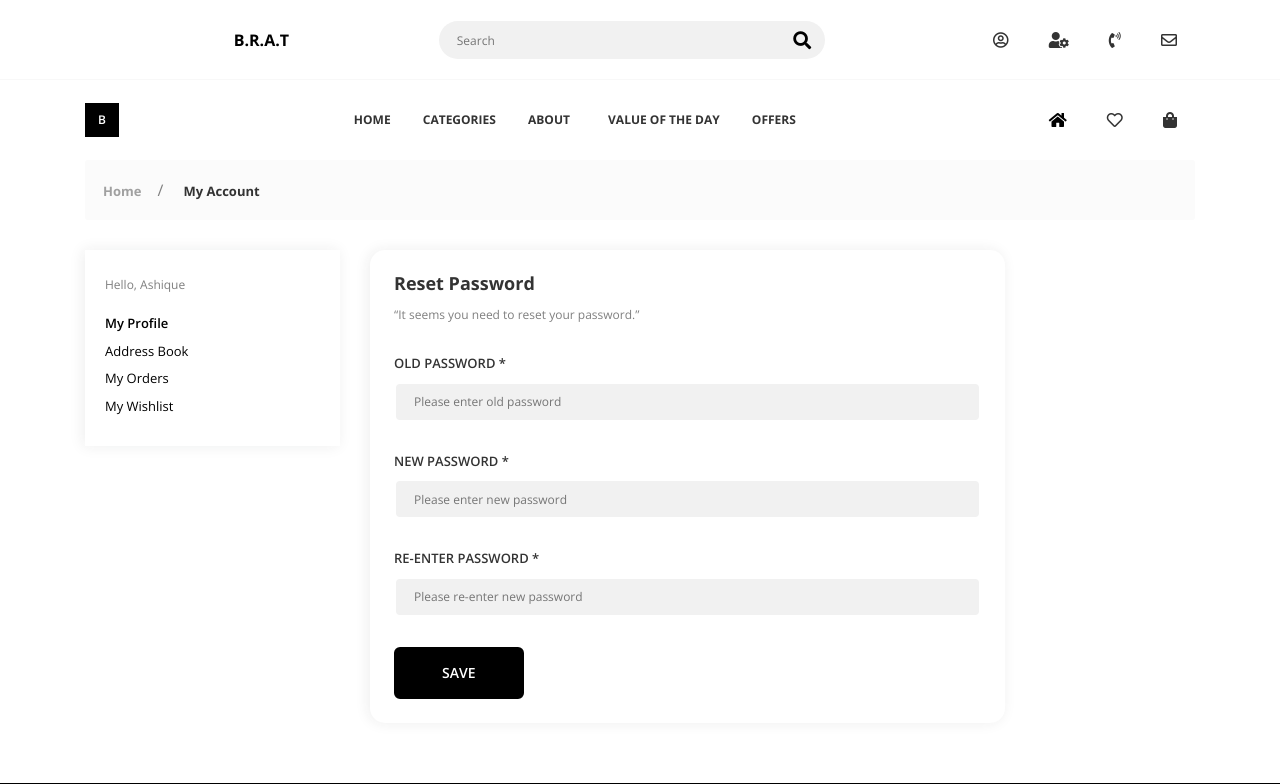
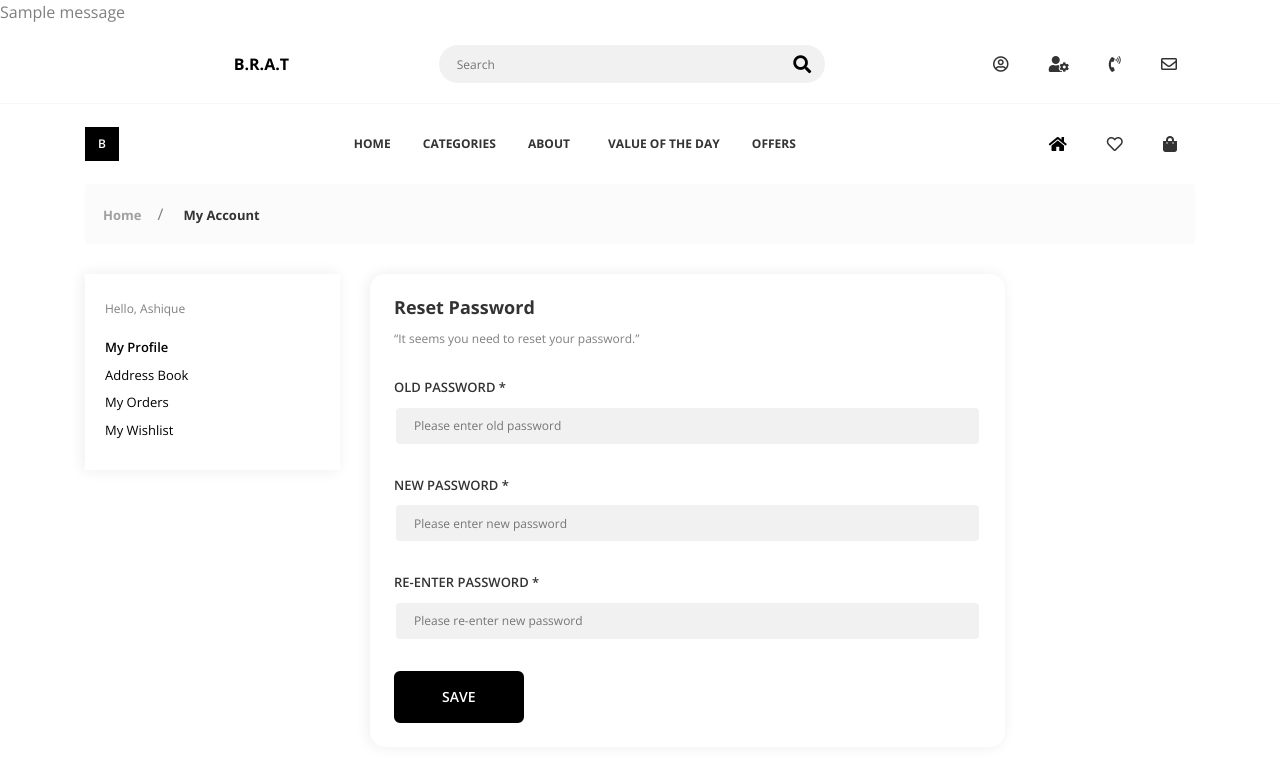
Before and after one commit to ashique1213/Brat-MensClothings, a Django app: page /user/resetpassword/1 in a window 1280 px wide. Shown: the top 784 px of the page. Run offline with Django 5.2, Linux system fonts and the light colour scheme; tables that the repository leaves empty hold one stand-in row (values such as "Sample post"); one stand-in notice (Sample message) is shown; some libraries are stand-ins or nearby versions.

Commit message:
reset password

```diff
--- a/bratmensclothing/templates/user/base.html
+++ b/bratmensclothing/templates/user/base.html
@@ -116,6 +116,32 @@
         />
       </div>
     </div>
+
+
+          {% if messages %}
+                    <div aria-live="polite" aria-atomic="true" style="position: relative;">
+                        <div id="toast-container" class="toast-container position-fixed end-0 translate-middle-y p-3" style="top: 150px;">
+                            {% for message in messages %}
+                                {% if message.tags == 'success' %}
+                                    <div class="toast show bg-success text-white" role="alert" aria-live="assertive" aria-atomic="true">
+                                {% elif message.tags == 'error' %}
+                                    <div class="toast show bg-danger text-white" role="alert" aria-live="assertive" aria-atomic="true">
+                                {% elif message.tags == 'info' %}
+                                    <div class="toast show bg-info text-white" role="alert" aria-live="assertive" aria-atomic="true">
+                                {% elif message.tags == 'warning' %}
+                                    <div class="toast show bg-warning text-dark" role="alert" aria-live="assertive" aria-atomic="true">
+                                {% else %}
+                                    <div class="toast show bg-secondary text-white" role="alert" aria-live="assertive" aria-atomic="true">
+                                {% endif %}
+                                        <div class="toast-body">
+                                            {{ message }}
+                                        </div>
+                                    </div>
+                            {% endfor %}
+                        </div>
+                    </div>
+                    {% endif %}
+
 
 
     <!--====== Main App ======-->
@@ -628,6 +654,15 @@
 
     <script>
 
+          document.addEventListener("DOMContentLoaded", function() {
+            const toasts = document.querySelectorAll('.toast');
+            toasts.forEach(toast => {
+                setTimeout(() => {
+                    toast.classList.remove('show');
+                }, 3000); // Change this to adjust how long the toast is displayed
+            });
+        });
+
         $(document).ready(function() {
             // Show the preloader when the login button is clicked
             $('#loginButton').click(function() {
--- a/bratmensclothing/templates/user/edit_address.html
+++ b/bratmensclothing/templates/user/edit_address.html
@@ -60,10 +60,10 @@
 
                                         <li>
 
-                                            <a  href="{% url 'userss:accountdetails' user.userid %}">My Profile</a></li>
+                                            <a  href="{% url 'userss:accountdetails' address.user.userid %}">My Profile</a></li>
                                         <li>
 
-                                            <a class="dash-active" href="{% url 'userss:addressdetails' user.userid %}">Address Book</a></li>
+                                            <a class="dash-active" href="{% url 'userss:addressdetails' address.user.userid %}">Address Book</a></li>
                                         <li>
 
                                             <a href="">My Orders</a></li>
--- a/bratmensclothing/templates/user/reset_password.html
+++ b/bratmensclothing/templates/user/reset_password.html
@@ -86,16 +86,16 @@
 
                                     <div class="row">
                                         <div class="col-lg-12">
-                                            <form class="dash-edit-p" method="post" action="">
+                                            <form class="dash-edit-p" method="post" action="{% url 'userss:resetpassword' user.userid %}">
                                                 {% csrf_token %}
                                                 <div class="gl-inline">
                                                     <div class="u-s-m-b-30">
 
                                                         <label class="gl-label" >OLD PASSWORD *</label>
 
-                                                        <input class="input-text input-text--primary-style" name="oldpassword" required  type="password" id="reg-fname" placeholder="Please enter old password">
-                                                        {% if errors.username_error %}
-                                                        <p class="error">{{ errors.username_error }}</p> <!-- Display username error in red -->
+                                                        <input class="input-text input-text--primary-style" name="oldpassword" required  type="" id="reg-fname" placeholder="Please enter old password">
+                                                        {% if errors.old_password_error %}
+                                                        <p class="error">{{ errors.old_password_error }}</p> <!-- Display username error in red -->
                                                         {% endif %}
                                                     </div>
                                                 </div>
@@ -104,9 +104,9 @@
 
                                                         <label class="gl-label" >NEW PASSWORD *</label>
 
-                                                        <input class="input-text input-text--primary-style" name="oldpassword" required  type="password" id="reg-fname" placeholder="Please enter new password">
-                                                        {% if errors.username_error %}
-                                                        <p class="error">{{ errors.username_error }}</p> <!-- Display username error in red -->
+                                                        <input class="input-text input-text--primary-style" name="newpassword1" required  type="" id="reg-fname" placeholder="Please enter new password">
+                                                        {% if errors.password_error %}
+                                                        <p class="error">{{ errors.password_error }}</p> <!-- Display username error in red -->
                                                         {% endif %}
                                                     </div>
                                                 </div>
@@ -115,9 +115,9 @@
 
                                                         <label class="gl-label" >RE-ENTER PASSWORD *</label>
 
-                                                        <input class="input-text input-text--primary-style" name="oldpassword" required  type="password" id="reg-fname" placeholder="Please re-enter new password">
-                                                        {% if errors.username_error %}
-                                                        <p class="error">{{ errors.username_error }}</p> <!-- Display username error in red -->
+                                                        <input class="input-text input-text--primary-style" name="newpassword2" required  type="" id="reg-fname" placeholder="Please re-enter new password">
+                                                        {% if errors.confirm_password_error %}
+                                                        <p class="error">{{ errors.confirm_password_error }}</p> <!-- Display username error in red -->
                                                         {% endif %}
                                                     </div>
                                                 </div>
--- a/bratmensclothing/users/models.py
+++ b/bratmensclothing/users/models.py
@@ -7,7 +7,7 @@ class Address(models.Model):
     address = models.CharField(max_length=255)
     street = models.CharField(max_length=100)
     landmark = models.CharField(max_length=100)
-    city = models.CharField(max_length=20)
+    city = models.CharField(max_length=100)
     pincode = models.IntegerField()
     district = models.CharField(max_length=100)
     state = models.CharField(max_length=100)
--- a/bratmensclothing/users/views.py
+++ b/bratmensclothing/users/views.py
@@ -10,7 +10,7 @@ from django.db.models import Q
 from django.core.validators import validate_email
 from django.core.exceptions import ValidationError
 from django.core.validators import RegexValidator
-
+from django.contrib.auth.hashers import check_password
 import re
 
 
@@ -81,7 +81,7 @@ def product_details(request, product_id):
 def account_details(request,userid):
     user = get_object_or_404(Users, userid=userid)
 
-    return render(request, 'user/accountdetails.html', {'user': user})
+    return render(request, 'user/accountdetails.html', {'user':user})
 
 @never_cache
 def edit_account_details(request, userid):
@@ -144,15 +144,30 @@ def reset_password(request, userid):
     user = get_object_or_404(Users, userid=userid)
 
     if request.method == 'POST':
-        new_password = request.POST.get('new_password').strip()
-        confirm_password = request.POST.get('confirm_password').strip()
+        old_password = request.POST.get('oldpassword').strip()
+        new_password = request.POST.get('newpassword1').strip()
+        confirm_password = request.POST.get('newpassword2').strip()
 
         errors = {}
 
+        if not old_password:
+            errors['old_password_error'] = 'Old password is required.'
+        elif not check_password(old_password, user.password):
+            errors['old_password_error'] = 'Old password does not match.'
+
         if not new_password:
-            errors['password_error'] = 'Password is required.'
-        elif len(new_password) < 8:  # Example validation rule
-            errors['password_error'] = 'Password must be at least 8 characters long.'
+            errors['password_error'] = 'New password is required.'
+        else:
+            if len(new_password) < 6:
+                errors['password_error'] = 'Password must be at least 6 characters long.'
+            if not re.search(r'[A-Z]', new_password):
+                errors['password_error'] = 'Password must include at least one uppercase letter.'
+            if not re.search(r'[a-z]', new_password):
+                errors['password_error'] = 'Password must include at least one lowercase letter.'
+            if not re.search(r'[0-9]', new_password):
+                errors['password_error'] = 'Password must include at least one digit.'
+            if not re.search(r'[!@#$%^&*(),.?":{}|<>]', new_password):
+                errors['password_error'] = 'Password must include at least one special character.'
 
         if new_password != confirm_password:
             errors['confirm_password_error'] = 'Passwords do not match.'
@@ -160,21 +175,19 @@ def reset_password(request, userid):
         if errors:
             return render(request, 'user/reset_password.html', {'errors': errors, 'user': user})
 
-        # Set the new password
         user.set_password(new_password)
         user.save()
         messages.success(request, 'Your password has been reset successfully.')
-        return redirect('login')  # Redirect to the login page or wherever necessary
+        return redirect('userss:accountdetails',userid=userid)
 
     return render(request, 'user/reset_password.html', {'user': user})
-
 
 @never_cache
 def address_details(request, userid):
     user = get_object_or_404(Users, userid=userid)
     addresses = Address.objects.filter(user=user)
 
-    return render(request, 'user/address.html', {'addresses': addresses})
+    return render(request, 'user/address.html', {'addresses': addresses,'user':user})
 
 
 @never_cache
@@ -195,7 +208,7 @@ def add_address(request,userid):
         if not address:
             errors['address_error'] = 'Address is required.'
         elif len(address) < 10:
-            errors['address_error'] = 'Address must be at least 10 characters long.'
+            errors['address_error'] = 'Address must be at least 100 characters long.'
 
         if not street:
             errors['street_error'] = 'Street is required.'
@@ -224,7 +237,7 @@ def add_address(request,userid):
             errors['state_error'] = 'State must be at least 3 characters long.'
 
         if errors:
-            return render(request, 'user/add_address.html', {'errors': errors, 'user': user_id})
+            return render(request, 'user/add_address.html', {'errors': errors, 'user':user_id})
 
         Address.objects.create(
             address=address,
@@ -238,7 +251,7 @@ def add_address(request,userid):
         )
         return redirect('userss:addressdetails',userid=userid)
 
-    return render(request,'user/add_address.html')
+    return render(request,'user/add_address.html',{'user':user_id})
 
 
 @never_cache
```
Also changed, not shown: bratmensclothing/users/migrations/0006_alter_address_city.py (added).
